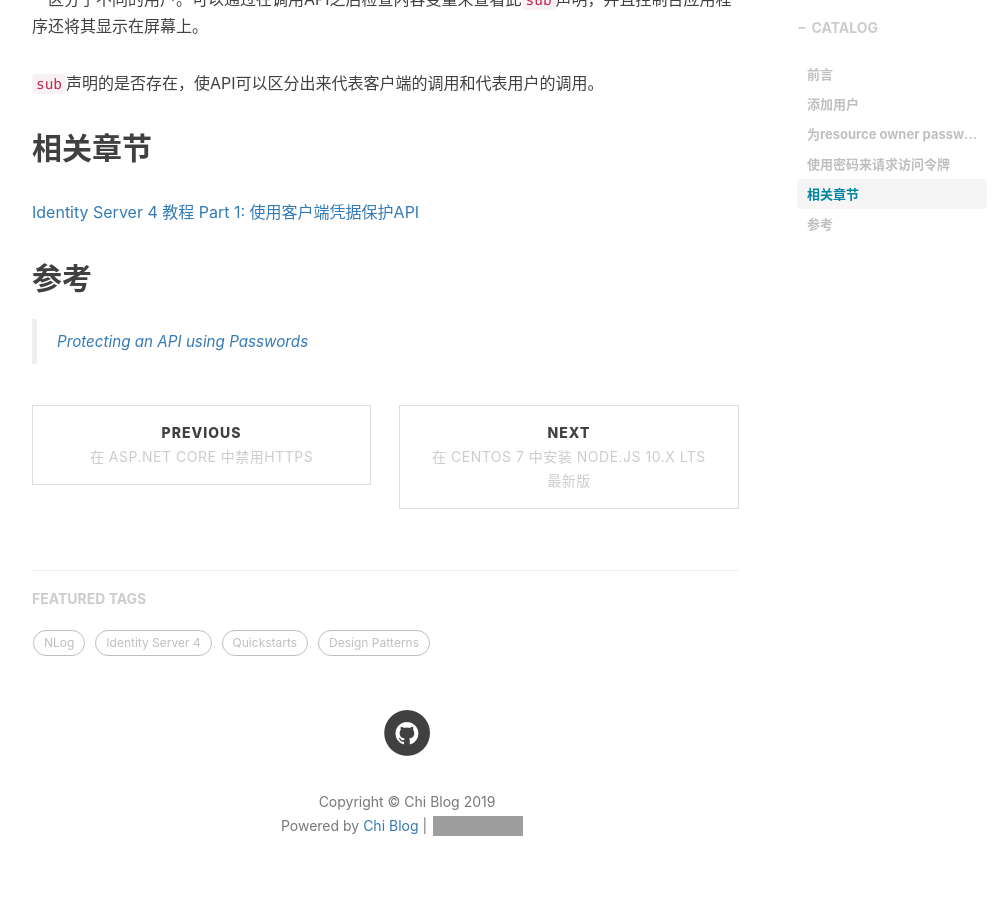
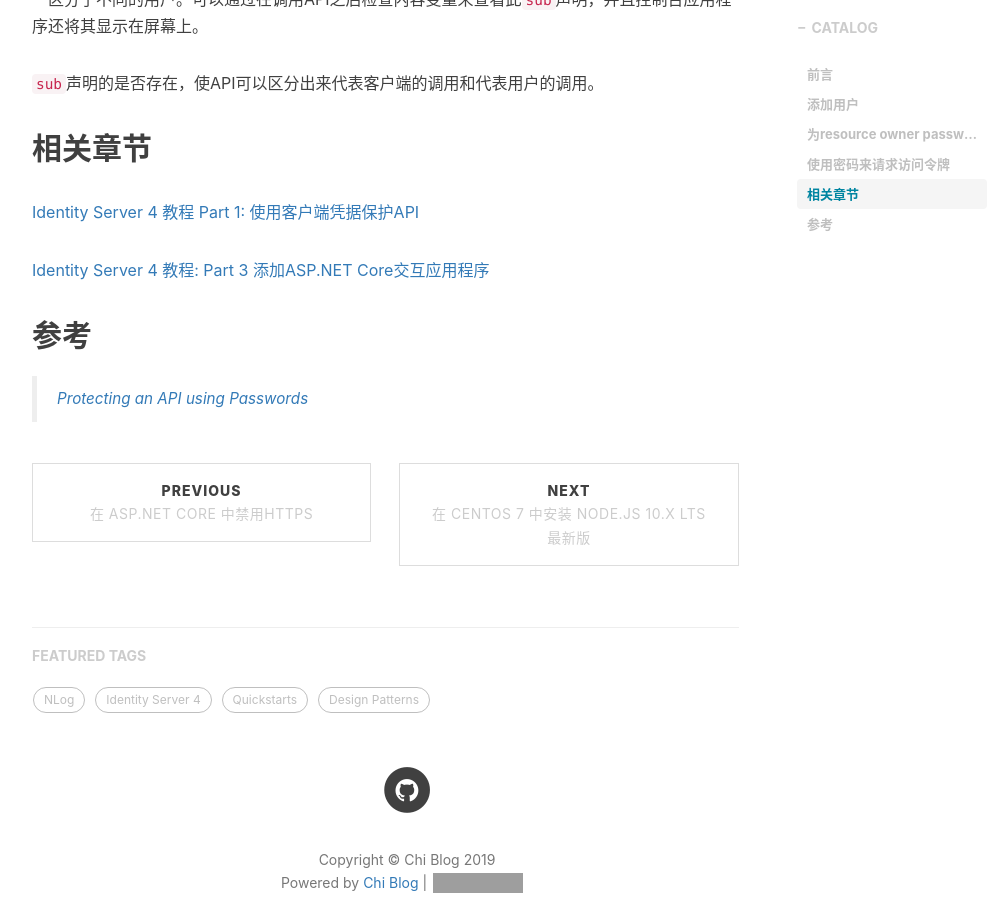
Before and after one commit to realZhangChi/realZhangChi.github.io, a Jekyll site: the page built from _posts/2019-10-12-using-passwords.md, in a window 1280 px wide and 900 px high, scrolled down 2863 px. Shown: the whole window, without its empty margins (233-1240 px from the left). Built offline with Jekyll 4.4.1, drawn with Linux system fonts in a browser that asks for light colours; nearby versions of some CDN libraries; comment, search, counter and statistics services are not loaded; grey boxes are pictures that could not be loaded.

Commit message:
:pencil: part 3

```diff
--- a/_posts/2019-10-12-using-passwords.md
+++ b/_posts/2019-10-12-using-passwords.md
@@ -118,6 +118,8 @@
 
 [Identity Server 4 教程 Part 1: 使用客户端凭据保护API](https://blog.zhangchi.fun/2019/09/27/using-client-credentials/)
 
+[Identity Server 4 教程: Part 3 添加ASP.NET Core交互应用程序](https://blog.zhangchi.fun/2019/10/31/user-authentication/)
+
 ## 参考
 
 > [Protecting an API using Passwords](http://docs.identityserver.io/en/latest/quickstarts/2_resource_owner_passwords.html)
```
